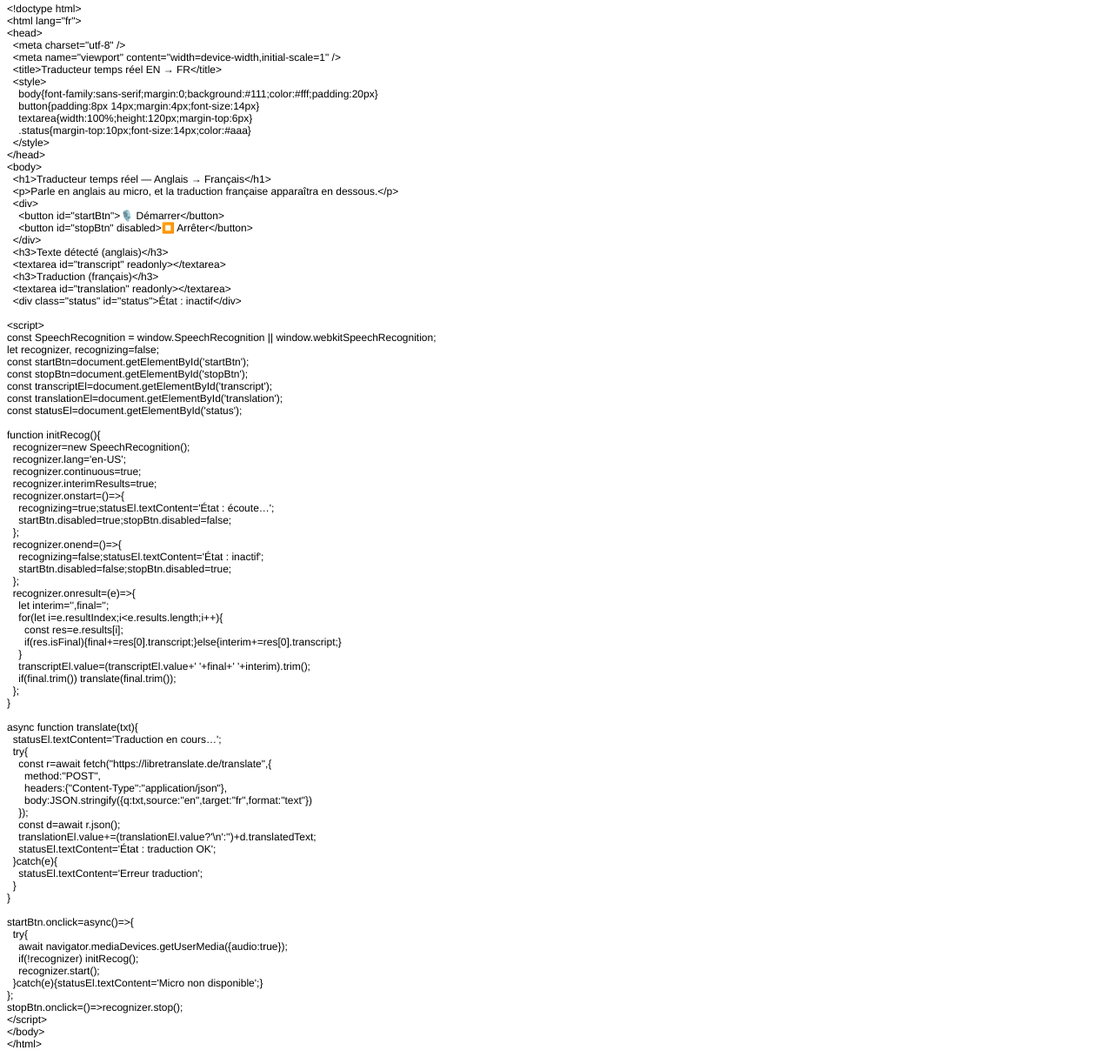
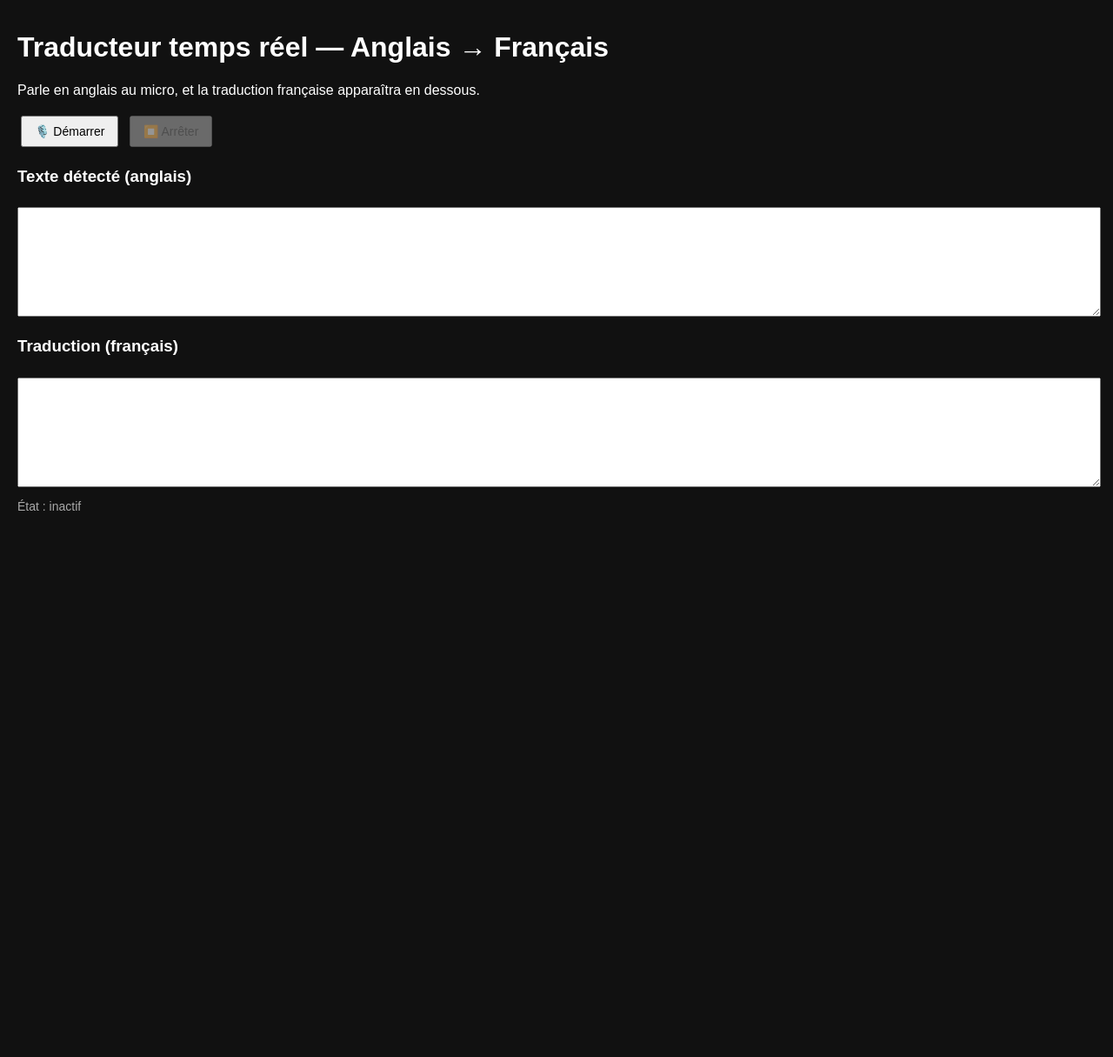
Before and after one commit to Darkflow361/traducteur, a plain HTML site: page index.html in a window 1280 px wide. Shown: the part 5-1220 px from the top of the page at 87% size. After the commit the page ends 800 px from the top, so only its background shows below. Drawn offline with Linux system fonts and the light colour scheme.

Commit message:
Add files via upload

```diff
--- a/index.html
+++ b/index.html
@@ -1,102 +1,86 @@
-<!DOCTYPE html PUBLIC "-//W3C//DTD HTML 4.01//EN" "http://www.w3.org/TR/html4/strict.dtd">
-<html>
+<!doctype html>
+<html lang="fr">
 <head>
-  <meta http-equiv="Content-Type" content="text/html; charset=utf-8">
-  <meta http-equiv="Content-Style-Type" content="text/css">
-  <title></title>
-  <meta name="Generator" content="Cocoa HTML Writer">
-  <meta name="CocoaVersion" content="2575.7">
-  <style type="text/css">
-    p.p1 {margin: 0.0px 0.0px 0.0px 0.0px; font: 12.0px Helvetica}
-    p.p2 {margin: 0.0px 0.0px 0.0px 0.0px; font: 12.0px Helvetica; min-height: 14.0px}
+  <meta charset="utf-8" />
+  <meta name="viewport" content="width=device-width,initial-scale=1" />
+  <title>Traducteur temps réel EN → FR</title>
+  <style>
+    body{font-family:sans-serif;margin:0;background:#111;color:#fff;padding:20px}
+    button{padding:8px 14px;margin:4px;font-size:14px}
+    textarea{width:100%;height:120px;margin-top:6px}
+    .status{margin-top:10px;font-size:14px;color:#aaa}
   </style>
 </head>
 <body>
-<p class="p1">&lt;!doctype html&gt;</p>
-<p class="p1">&lt;html lang="fr"&gt;</p>
-<p class="p1">&lt;head&gt;</p>
-<p class="p1"><span class="Apple-converted-space">  </span>&lt;meta charset="utf-8" /&gt;</p>
-<p class="p1"><span class="Apple-converted-space">  </span>&lt;meta name="viewport" content="width=device-width,initial-scale=1" /&gt;</p>
-<p class="p1"><span class="Apple-converted-space">  </span>&lt;title&gt;Traducteur temps réel EN → FR&lt;/title&gt;</p>
-<p class="p1"><span class="Apple-converted-space">  </span>&lt;style&gt;</p>
-<p class="p1"><span class="Apple-converted-space">    </span>body{font-family:sans-serif;margin:0;background:#111;color:#fff;padding:20px}</p>
-<p class="p1"><span class="Apple-converted-space">    </span>button{padding:8px 14px;margin:4px;font-size:14px}</p>
-<p class="p1"><span class="Apple-converted-space">    </span>textarea{width:100%;height:120px;margin-top:6px}</p>
-<p class="p1"><span class="Apple-converted-space">    </span>.status{margin-top:10px;font-size:14px;color:#aaa}</p>
-<p class="p1"><span class="Apple-converted-space">  </span>&lt;/style&gt;</p>
-<p class="p1">&lt;/head&gt;</p>
-<p class="p1">&lt;body&gt;</p>
-<p class="p1"><span class="Apple-converted-space">  </span>&lt;h1&gt;Traducteur temps réel — Anglais → Français&lt;/h1&gt;</p>
-<p class="p1"><span class="Apple-converted-space">  </span>&lt;p&gt;Parle en anglais au micro, et la traduction française apparaîtra en dessous.&lt;/p&gt;</p>
-<p class="p1"><span class="Apple-converted-space">  </span>&lt;div&gt;</p>
-<p class="p1"><span class="Apple-converted-space">    </span>&lt;button id="startBtn"&gt;🎙️ Démarrer&lt;/button&gt;</p>
-<p class="p1"><span class="Apple-converted-space">    </span>&lt;button id="stopBtn" disabled&gt;⏹️ Arrêter&lt;/button&gt;</p>
-<p class="p1"><span class="Apple-converted-space">  </span>&lt;/div&gt;</p>
-<p class="p1"><span class="Apple-converted-space">  </span>&lt;h3&gt;Texte détecté (anglais)&lt;/h3&gt;</p>
-<p class="p1"><span class="Apple-converted-space">  </span>&lt;textarea id="transcript" readonly&gt;&lt;/textarea&gt;</p>
-<p class="p1"><span class="Apple-converted-space">  </span>&lt;h3&gt;Traduction (français)&lt;/h3&gt;</p>
-<p class="p1"><span class="Apple-converted-space">  </span>&lt;textarea id="translation" readonly&gt;&lt;/textarea&gt;</p>
-<p class="p1"><span class="Apple-converted-space">  </span>&lt;div class="status" id="status"&gt;État : inactif&lt;/div&gt;</p>
-<p class="p2"><br></p>
-<p class="p1">&lt;script&gt;</p>
-<p class="p1">const SpeechRecognition = window.SpeechRecognition || window.webkitSpeechRecognition;</p>
-<p class="p1">let recognizer, recognizing=false;</p>
-<p class="p1">const startBtn=document.getElementById('startBtn');</p>
-<p class="p1">const stopBtn=document.getElementById('stopBtn');</p>
-<p class="p1">const transcriptEl=document.getElementById('transcript');</p>
-<p class="p1">const translationEl=document.getElementById('translation');</p>
-<p class="p1">const statusEl=document.getElementById('status');</p>
-<p class="p2"><br></p>
-<p class="p1">function initRecog(){</p>
-<p class="p1"><span class="Apple-converted-space">  </span>recognizer=new SpeechRecognition();</p>
-<p class="p1"><span class="Apple-converted-space">  </span>recognizer.lang='en-US';</p>
-<p class="p1"><span class="Apple-converted-space">  </span>recognizer.continuous=true;</p>
-<p class="p1"><span class="Apple-converted-space">  </span>recognizer.interimResults=true;</p>
-<p class="p1"><span class="Apple-converted-space">  </span>recognizer.onstart=()=&gt;{</p>
-<p class="p1"><span class="Apple-converted-space">    </span>recognizing=true;statusEl.textContent='État : écoute…';</p>
-<p class="p1"><span class="Apple-converted-space">    </span>startBtn.disabled=true;stopBtn.disabled=false;</p>
-<p class="p1"><span class="Apple-converted-space">  </span>};</p>
-<p class="p1"><span class="Apple-converted-space">  </span>recognizer.onend=()=&gt;{</p>
-<p class="p1"><span class="Apple-converted-space">    </span>recognizing=false;statusEl.textContent='État : inactif';</p>
-<p class="p1"><span class="Apple-converted-space">    </span>startBtn.disabled=false;stopBtn.disabled=true;</p>
-<p class="p1"><span class="Apple-converted-space">  </span>};</p>
-<p class="p1"><span class="Apple-converted-space">  </span>recognizer.onresult=(e)=&gt;{</p>
-<p class="p1"><span class="Apple-converted-space">    </span>let interim='',final='';</p>
-<p class="p1"><span class="Apple-converted-space">    </span>for(let i=e.resultIndex;i&lt;e.results.length;i++){</p>
-<p class="p1"><span class="Apple-converted-space">      </span>const res=e.results[i];</p>
-<p class="p1"><span class="Apple-converted-space">      </span>if(res.isFinal){final+=res[0].transcript;}else{interim+=res[0].transcript;}</p>
-<p class="p1"><span class="Apple-converted-space">    </span>}</p>
-<p class="p1"><span class="Apple-converted-space">    </span>transcriptEl.value=(transcriptEl.value+' '+final+' '+interim).trim();</p>
-<p class="p1"><span class="Apple-converted-space">    </span>if(final.trim()) translate(final.trim());</p>
-<p class="p1"><span class="Apple-converted-space">  </span>};</p>
-<p class="p1">}</p>
-<p class="p2"><br></p>
-<p class="p1">async function translate(txt){</p>
-<p class="p1"><span class="Apple-converted-space">  </span>statusEl.textContent='Traduction en cours…';</p>
-<p class="p1"><span class="Apple-converted-space">  </span>try{</p>
-<p class="p1"><span class="Apple-converted-space">    </span>const r=await fetch("https://libretranslate.de/translate",{</p>
-<p class="p1"><span class="Apple-converted-space">      </span>method:"POST",</p>
-<p class="p1"><span class="Apple-converted-space">      </span>headers:{"Content-Type":"application/json"},</p>
-<p class="p1"><span class="Apple-converted-space">      </span>body:JSON.stringify({q:txt,source:"en",target:"fr",format:"text"})</p>
-<p class="p1"><span class="Apple-converted-space">    </span>});</p>
-<p class="p1"><span class="Apple-converted-space">    </span>const d=await r.json();</p>
-<p class="p1"><span class="Apple-converted-space">    </span>translationEl.value+=(translationEl.value?'\n':'')+d.translatedText;</p>
-<p class="p1"><span class="Apple-converted-space">    </span>statusEl.textContent='État : traduction OK';</p>
-<p class="p1"><span class="Apple-converted-space">  </span>}catch(e){</p>
-<p class="p1"><span class="Apple-converted-space">    </span>statusEl.textContent='Erreur traduction';</p>
-<p class="p1"><span class="Apple-converted-space">  </span>}</p>
-<p class="p1">}</p>
-<p class="p2"><br></p>
-<p class="p1">startBtn.onclick=async()=&gt;{</p>
-<p class="p1"><span class="Apple-converted-space">  </span>try{</p>
-<p class="p1"><span class="Apple-converted-space">    </span>await navigator.mediaDevices.getUserMedia({audio:true});</p>
-<p class="p1"><span class="Apple-converted-space">    </span>if(!recognizer) initRecog();</p>
-<p class="p1"><span class="Apple-converted-space">    </span>recognizer.start();</p>
-<p class="p1"><span class="Apple-converted-space">  </span>}catch(e){statusEl.textContent='Micro non disponible';}</p>
-<p class="p1">};</p>
-<p class="p1">stopBtn.onclick=()=&gt;recognizer.stop();</p>
-<p class="p1">&lt;/script&gt;</p>
-<p class="p1">&lt;/body&gt;</p>
-<p class="p1">&lt;/html&gt;</p>
+  <h1>Traducteur temps réel — Anglais → Français</h1>
+  <p>Parle en anglais au micro, et la traduction française apparaîtra en dessous.</p>
+  <div>
+    <button id="startBtn">🎙️ Démarrer</button>
+    <button id="stopBtn" disabled>⏹️ Arrêter</button>
+  </div>
+  <h3>Texte détecté (anglais)</h3>
+  <textarea id="transcript" readonly></textarea>
+  <h3>Traduction (français)</h3>
+  <textarea id="translation" readonly></textarea>
+  <div class="status" id="status">État : inactif</div>
+
+<script>
+const SpeechRecognition = window.SpeechRecognition || window.webkitSpeechRecognition;
+let recognizer, recognizing=false;
+const startBtn=document.getElementById('startBtn');
+const stopBtn=document.getElementById('stopBtn');
+const transcriptEl=document.getElementById('transcript');
+const translationEl=document.getElementById('translation');
+const statusEl=document.getElementById('status');
+
+function initRecog(){
+  recognizer=new SpeechRecognition();
+  recognizer.lang='en-US';
+  recognizer.continuous=true;
+  recognizer.interimResults=true;
+  recognizer.onstart=()=>{
+    recognizing=true;statusEl.textContent='État : écoute…';
+    startBtn.disabled=true;stopBtn.disabled=false;
+  };
+  recognizer.onend=()=>{
+    recognizing=false;statusEl.textContent='État : inactif';
+    startBtn.disabled=false;stopBtn.disabled=true;
+  };
+  recognizer.onresult=(e)=>{
+    let interim='',final='';
+    for(let i=e.resultIndex;i<e.results.length;i++){
+      const res=e.results[i];
+      if(res.isFinal){final+=res[0].transcript;}else{interim+=res[0].transcript;}
+    }
+    transcriptEl.value=(transcriptEl.value+' '+final+' '+interim).trim();
+    if(final.trim()) translate(final.trim());
+  };
+}
+
+async function translate(txt){
+  statusEl.textContent='Traduction en cours…';
+  try{
+    const r=await fetch("https://libretranslate.de/translate",{
+      method:"POST",
+      headers:{"Content-Type":"application/json"},
+      body:JSON.stringify({q:txt,source:"en",target:"fr",format:"text"})
+    });
+    const d=await r.json();
+    translationEl.value+=(translationEl.value?'\n':'')+d.translatedText;
+    statusEl.textContent='État : traduction OK';
+  }catch(e){
+    statusEl.textContent='Erreur traduction';
+  }
+}
+
+startBtn.onclick=async()=>{
+  try{
+    await navigator.mediaDevices.getUserMedia({audio:true});
+    if(!recognizer) initRecog();
+    recognizer.start();
+  }catch(e){statusEl.textContent='Micro non disponible';}
+};
+stopBtn.onclick=()=>recognizer.stop();
+</script>
 </body>
 </html>
```
